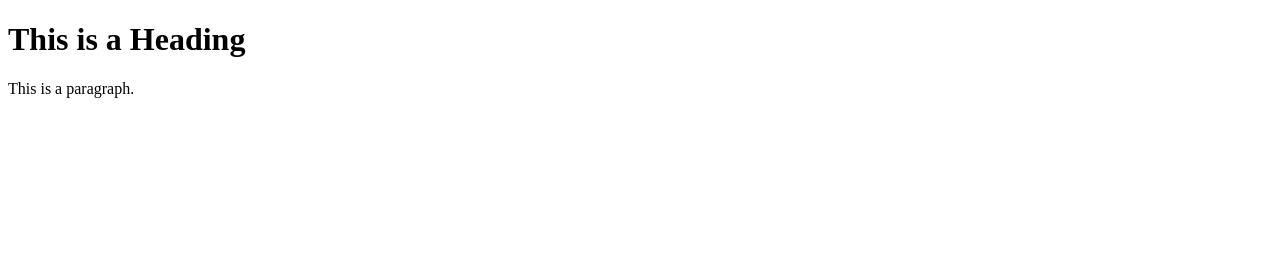
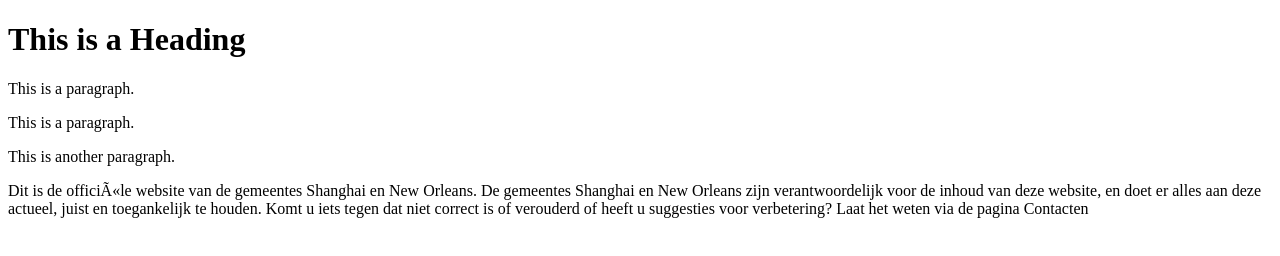
Before and after one commit to RemonVegterDelta/HSFM09, a plain HTML site: page index.html in a window 1280 px wide. Drawn offline with Linux system fonts and the light colour scheme.

Commit message:
proberen

```diff
--- a/index.html
+++ b/index.html
@@ -9,5 +9,11 @@
 <body>
 	<h1>This is a Heading</h1>
 	<p>This is a paragraph.</p>
+	<p>This is a paragraph.</p>
+	<p>This is another paragraph.</p>
+
+	<p class="pintro">
+		Dit is de officiële website van de gemeentes Shanghai en New Orleans. De gemeentes Shanghai en New Orleans zijn verantwoordelijk voor de inhoud van deze website, en doet er alles aan deze actueel, juist en toegankelijk te houden. Komt u iets tegen dat niet correct is of verouderd  of heeft u suggesties voor verbetering? Laat het weten via de pagina Contacten
+	</p>
 </body>
 </html>
```
